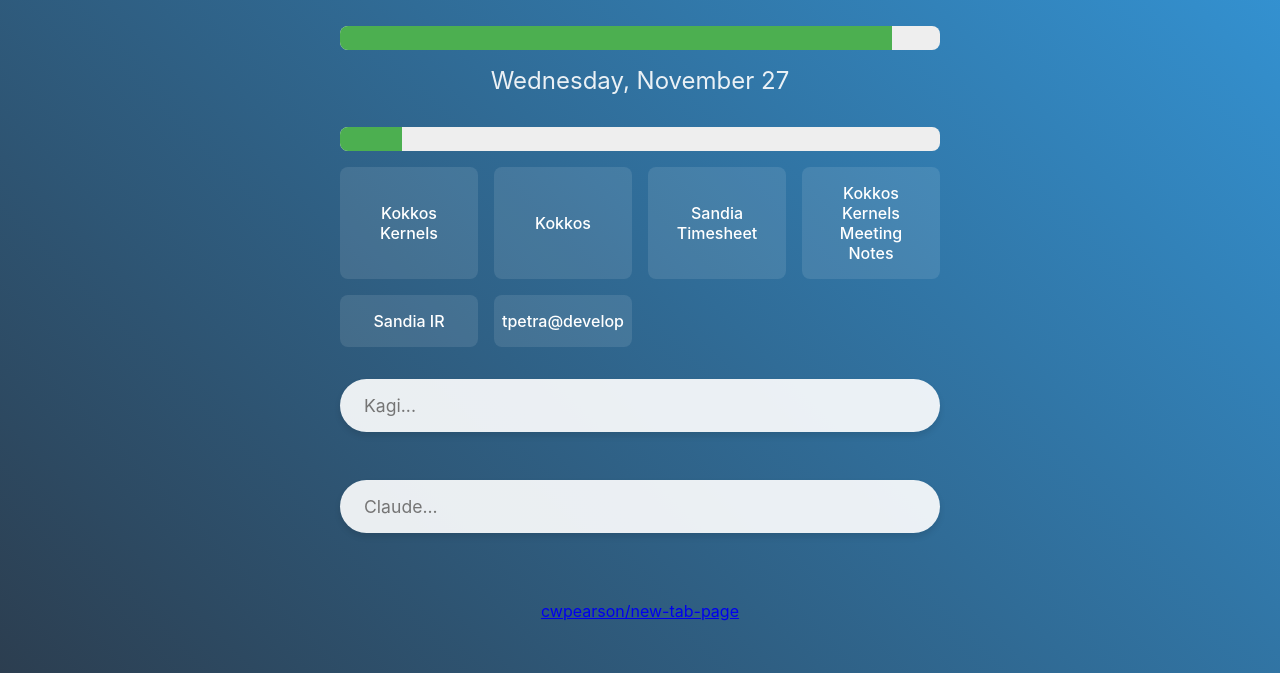
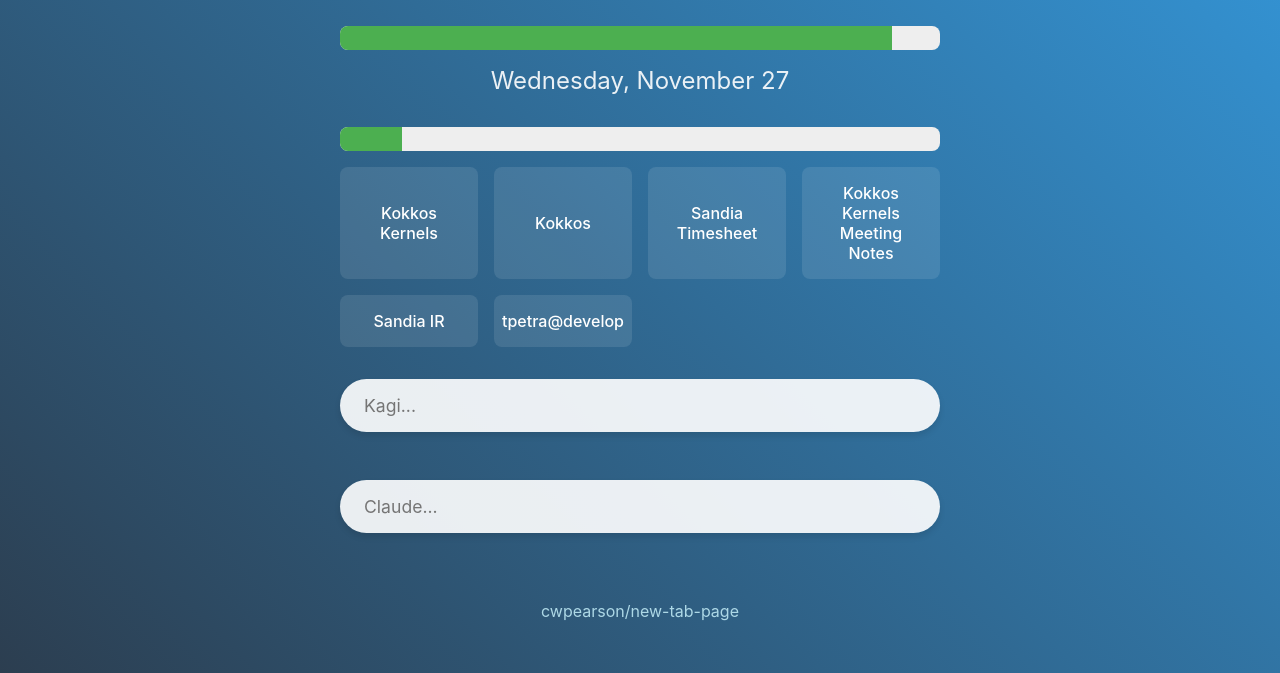
Before and after one commit to cwpearson/new-tab-page, a plain HTML site: page static/index.html in a window 1280 px wide. Shown: the part 170-843 px from the top of the page. Drawn offline with Linux system fonts and the light colour scheme.

Commit message:
Footer styling

```diff
--- a/static/index.css
+++ b/static/index.css
@@ -114,3 +114,7 @@ main {
     width: 100%;
     text-align: center;
 }
+footer a {
+    text-decoration: none;
+    color: lightblue;
+}
```
Lines whose indentation alone changed are shown as unchanged.
